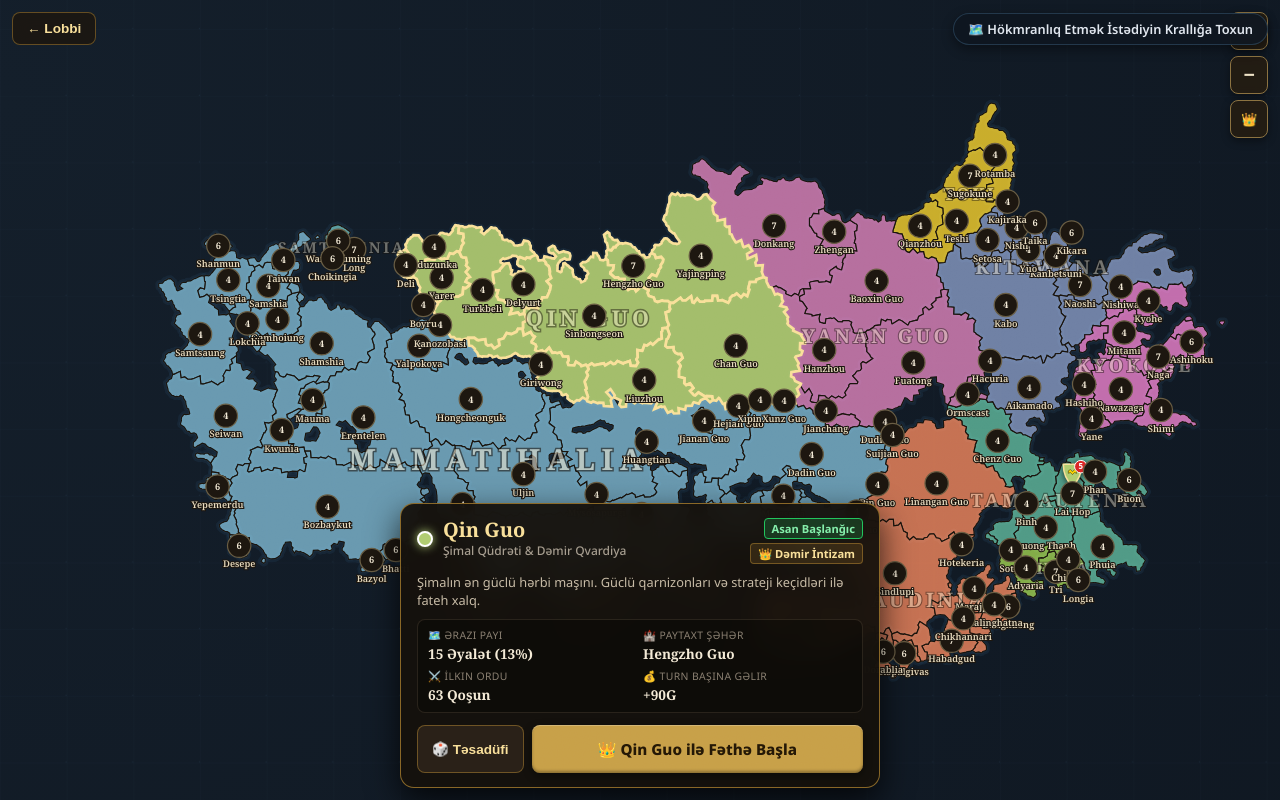
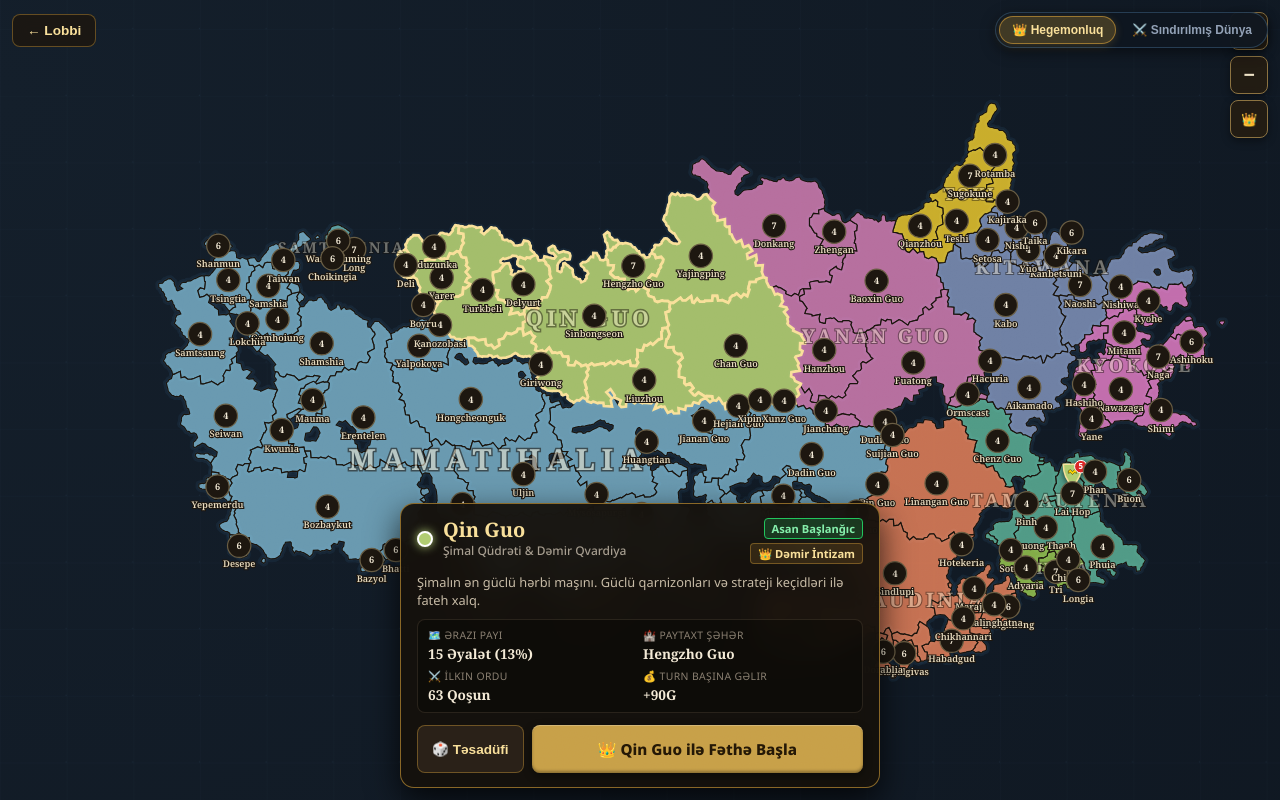
Before and after one commit to Ilkin-Ibishov/Medieval-simulator-mobile-lite, a React (Vite) app: page / in a window 1280 px wide. Both pictures are taken after a click on the button "🗺️ Xəritədən Krallıq Seç və Fəthə Başla ➔". Built offline with nearby package versions, Linux system fonts and the light colour scheme; a web font is replaced by a local one.

Commit message:
feat(scenario): implement Shattered Realm (Sındırılmış Dünya) equal-start campaign mode

```diff
--- a/src/core/game.ts
+++ b/src/core/game.ts
@@ -26,12 +26,14 @@ export interface CreateGameOptions {
   mapData?: MapData;
   chosenKingdomId?: number;
   fogOfWar?: boolean;
+  scenario?: import('./types').CampaignScenario;
 }
 
 export function createGame(options: CreateGameOptions): GameState {
   const seed = options.seed;
   const humanCount = options.humanCount ?? 1;
   const maxTurns = options.maxTurns || RULES.maxTurns;
+  const scenario = options.scenario ?? 'HEGEMONY';
 
   // If a pre-compiled Master Vector Map (e.g. Dozia) is provided:
   if (options.mapData) {
@@ -77,13 +79,34 @@ export function createGame(options: CreateGameOptions): GameState {
       };
     });
 
-    // Initialize provinces to their starting historical kingdom
+    const isShattered = scenario === 'SHATTERED';
+
+    // Initialize provinces to their starting historical kingdom or shattered capitals
     const regionState: RegionState[] = map.regions.map((r: Region) => {
-      const ownerIdx = r.stateId !== undefined && stateIdToPlayerIdx.has(r.stateId)
-        ? stateIdToPlayerIdx.get(r.stateId)!
-        : -1;
       const isCap = r.isCapital;
-      const baseTroops = isCap ? RULES.startingTroops + 2 : (r.income && r.income >= 10 ? 6 : 4);
+      let ownerIdx = -1;
+
+      if (isShattered) {
+        // In Shattered Realm, only Capital provinces are claimed by historical kingdoms
+        if (isCap && r.stateId !== undefined && stateIdToPlayerIdx.has(r.stateId)) {
+          ownerIdx = stateIdToPlayerIdx.get(r.stateId)!;
+        } else {
+          ownerIdx = -1; // Neutral Free Barony
+        }
+      } else {
+        // In Full Hegemony, all constitutive provinces belong to their historical kingdom
+        ownerIdx = r.stateId !== undefined && stateIdToPlayerIdx.has(r.stateId)
+          ? stateIdToPlayerIdx.get(r.stateId)!
+          : -1;
+      }
+
+      let baseTroops = 2;
+      if (ownerIdx >= 0) {
+        baseTroops = isCap ? RULES.startingTroops + 3 : (r.income && r.income >= 10 ? 6 : 4);
+      } else {
+        baseTroops = 2; // Neutral barony garrison
+      }
+
       return {
         owner: ownerIdx,
         troops: baseTroops,
@@ -103,6 +126,7 @@ export function createGame(options: CreateGameOptions): GameState {
       winner: null,
       events: [],
       fogOfWar: options.fogOfWar ?? true,
+      scenario,
     };
   }
 
--- a/src/core/types.ts
+++ b/src/core/types.ts
@@ -73,6 +73,8 @@ export interface TurnEvent {
 
 export type VisibilityLevel = 'VISIBLE' | 'BORDER' | 'FOGGED';
 
+export type CampaignScenario = 'HEGEMONY' | 'SHATTERED';
+
 export interface GameState {
   seed: number;
   turn: number;
@@ -85,6 +87,7 @@ export interface GameState {
   winner: PlayerId | null;
   events: TurnEvent[];
   fogOfWar?: boolean;
+  scenario?: CampaignScenario;
 }
 
 export type Action =
--- a/src/ui/App.tsx
+++ b/src/ui/App.tsx
@@ -31,6 +31,7 @@ const sleep = (ms: number) => new Promise<void>((resolve) => setTimeout(resolve,
 
 export const App: React.FC = () => {
   const [screen, setScreen] = useState<'LOBBY' | 'REALM_PICKER' | 'PLAYING'>('LOBBY');
+  const [selectedScenario, setSelectedScenario] = useState<'HEGEMONY' | 'SHATTERED'>('HEGEMONY');
   const [pickingKingdomId, setPickingKingdomId] = useState<number>(10);
   const [gameState, setGameState] = useState<GameState | null>(null);
   const [hasSavedGame, setHasSavedGame] = useState<boolean>(false);
@@ -116,6 +117,7 @@ export const App: React.FC = () => {
         chosenKingdomId: settings.chosenKingdomId,
         maxTurns: 60,
         humanCount: 1,
+        scenario: settings.scenario || selectedScenario,
       });
     } else {
       newGame = createGame({
@@ -467,6 +469,7 @@ export const App: React.FC = () => {
     const doziaMap = getDoziaMapData();
     const currentStats = kingdomStatsMap.get(pickingKingdomId) || Array.from(kingdomStatsMap.values())[0];
     const allKingdomIds = Array.from(kingdomStatsMap.keys());
+    const isShattered = selectedScenario === 'SHATTERED';
 
     // Preview GameState with 10 players and zero fog
     const previewGame: GameState = {
@@ -485,20 +488,31 @@ export const App: React.FC = () => {
         capitalLostTurns: 0,
       })),
       map: doziaMap,
-      regionState: doziaMap.regions.map((r) => ({
-        owner: r.stateId !== undefined ? r.stateId - 1 : -1,
-        troops: r.isCapital ? 7 : (r.income && r.income >= 10 ? 6 : 4),
-        exhaustedTroops: 0,
-      })),
+      regionState: doziaMap.regions.map((r) => {
+        const isCap = r.isCapital;
+        if (isShattered) {
+          return {
+            owner: isCap && r.stateId !== undefined ? r.stateId - 1 : -1,
+            troops: isCap ? 8 : 2,
+            exhaustedTroops: 0,
+          };
+        }
+        return {
+          owner: r.stateId !== undefined ? r.stateId - 1 : -1,
+          troops: isCap ? 7 : (r.income && r.income >= 10 ? 6 : 4),
+          exhaustedTroops: 0,
+        };
+      }),
       isOver: false,
       winner: null,
       events: [],
       fogOfWar: false,
+      scenario: selectedScenario,
     };
 
     return (
       <div className="game-container">
-        {/* Top Floating Guide Bar */}
+        {/* Top Floating Guide & Scenario Switcher Bar */}
         <div className="realm-picker-topbar">
           <button
             className="btn-picker-back"
@@ -510,8 +524,29 @@ export const App: React.FC = () => {
           >
             ← Lobbi
           </button>
-          <div className="realm-picker-guide-pill">
-            🗺️ Hökmranlıq Etmək İstədiyin Krallığa Toxun
+
+          {/* Scenario Mode Switcher Tabs */}
+          <div className="realm-scenario-tabs">
+            <button
+              className={`scenario-tab-btn ${selectedScenario === 'HEGEMONY' ? 'active' : ''}`}
+              onClick={() => {
+                sounds.playClick();
+                haptics.light();
+                setSelectedScenario('HEGEMONY');
+              }}
+            >
+              👑 Hegemonluq
+            </button>
+            <button
+              className={`scenario-tab-btn ${selectedScenario === 'SHATTERED' ? 'active' : ''}`}
+              onClick={() => {
+                sounds.playClick();
+                haptics.light();
+                setSelectedScenario('SHATTERED');
+              }}
+            >
+              ⚔️ Sındırılmış Dünya
+            </button>
           </div>
         </div>
 
@@ -533,6 +568,7 @@ export const App: React.FC = () => {
         {/* Floating Bottom Realm Detail Sheet */}
         <RealmPickerSheet
           stats={currentStats}
+          scenario={selectedScenario}
           onConfirmStart={() => {
             handleStartGame({
               mode: 'CAMPAIGN',
@@ -541,6 +577,7 @@ export const App: React.FC = () => {
               playerCount: 10,
               seed: Math.floor(Math.random() * 99999) + 1,
               maxTurns: 60,
+              scenario: selectedScenario,
             });
           }}
           onRandomKingdom={() => {
--- a/src/ui/Lobby.tsx
+++ b/src/ui/Lobby.tsx
@@ -13,6 +13,7 @@ export interface GameSettings {
   playerCount: number;
   seed: number;
   maxTurns?: number;
+  scenario?: import('../core/types').CampaignScenario;
 }
 
 interface LobbyProps {
--- a/src/ui/RealmPickerSheet.tsx
+++ b/src/ui/RealmPickerSheet.tsx
@@ -16,15 +16,19 @@ export interface RealmStats {
 
 interface RealmPickerSheetProps {
   stats: RealmStats;
+  scenario?: 'HEGEMONY' | 'SHATTERED';
   onConfirmStart: () => void;
   onRandomKingdom: () => void;
 }
 
 export const RealmPickerSheet: React.FC<RealmPickerSheetProps> = ({
   stats,
+  scenario = 'HEGEMONY',
   onConfirmStart,
   onRandomKingdom,
 }) => {
+  const isShattered = scenario === 'SHATTERED';
+
   const meta = DOZIA_KINGDOMS_METADATA[stats.id] || {
     name: stats.name,
     color: stats.color,
@@ -36,6 +40,9 @@ export const RealmPickerSheet: React.FC<RealmPickerSheetProps> = ({
   };
 
   const getDifficultyBadge = (diff: 'ASAN' | 'ORTA' | 'ÇƏTİN') => {
+    if (isShattered) {
+      return { bg: 'rgba(59, 130, 246, 0.2)', border: '#3b82f6', text: '#93c5fd', label: 'Bərabər Başlanğıc' };
+    }
     switch (diff) {
       case 'ASAN':
         return { bg: 'rgba(34, 197, 94, 0.2)', border: '#22c55e', text: '#86efac', label: 'Asan Başlanğıc' };
@@ -47,6 +54,15 @@ export const RealmPickerSheet: React.FC<RealmPickerSheetProps> = ({
   };
 
   const diffBadge = getDifficultyBadge(meta.difficulty);
+
+  const displayProvinces = isShattered ? 1 : stats.provinceCount;
+  const displayMapShare = isShattered ? 1 : stats.mapSharePercent;
+  const displayTroops = isShattered ? 8 : stats.totalTroops;
+  const displayIncome = isShattered ? 12 : stats.turnIncome;
+  const displayDescription = isShattered
+    ? 'İmperiyalar süqut edib! Yalnız paytaxt qalası və 8 seçmə qoşunla başlayırsan. 107 azad baronluğu hamıdan tez fəth etmək üçün yarış!'
+    : meta.description;
+  const displayTrait = isShattered ? '⚡ Bərabər Paytaxt Fəthi' : meta.trait;
 
   return (
     <div className="realm-picker-sheet">
@@ -78,20 +94,20 @@ export const RealmPickerSheet: React.FC<RealmPickerSheetProps> = ({
             {diffBadge.label}
           </span>
           <span className="realm-badge realm-trait-badge">
-            {meta.trait}
+            {displayTrait}
           </span>
         </div>
       </div>
 
       {/* Description */}
-      <p className="realm-description">{meta.description}</p>
+      <p className="realm-description">{displayDescription}</p>
 
       {/* Key Stats Grid */}
       <div className="realm-stats-grid">
         <div className="realm-stat-box">
           <span className="stat-label">🗺️ Ərazi Payı</span>
           <span className="stat-value text-gold">
-            {stats.provinceCount} Əyalət ({stats.mapSharePercent}%)
+            {displayProvinces} Əyalət ({displayMapShare}%)
           </span>
         </div>
         <div className="realm-stat-box">
@@ -100,11 +116,11 @@ export const RealmPickerSheet: React.FC<RealmPickerSheetProps> = ({
         </div>
         <div className="realm-stat-box">
           <span className="stat-label">⚔️ İlkin Ordu</span>
-          <span className="stat-value">{stats.totalTroops} Qoşun</span>
+          <span className="stat-value">{displayTroops} Qoşun</span>
         </div>
         <div className="realm-stat-box">
           <span className="stat-label">💰 Turn Başına Gəlir</span>
-          <span className="stat-value text-gold">+{stats.turnIncome}G</span>
+          <span className="stat-value text-gold">+{displayIncome}G</span>
         </div>
       </div>
 
--- a/src/ui/styles.css
+++ b/src/ui/styles.css
@@ -1759,6 +1759,41 @@ body::after {
   border-color: #d9a43a;
 }
 
+.realm-scenario-tabs {
+  display: flex;
+  background: rgba(15, 23, 33, 0.9);
+  backdrop-filter: blur(10px);
+  border: 1px solid rgba(85, 135, 180, 0.35);
+  border-radius: 20px;
+  padding: 3px;
+  gap: 4px;
+  box-shadow: 0 4px 14px rgba(0, 0, 0, 0.5);
+}
+
+.scenario-tab-btn {
+  background: transparent;
+  color: #94a3b8;
+  border: none;
+  padding: 6px 12px;
+  border-radius: 16px;
+  font-size: 0.75rem;
+  font-weight: 700;
+  cursor: pointer;
+  transition: all 0.2s ease;
+  white-space: nowrap;
+}
+
+.scenario-tab-btn:hover {
+  color: #f1f5f9;
+}
+
+.scenario-tab-btn.active {
+  background: rgba(217, 164, 58, 0.25);
+  color: #fae19c;
+  border: 1px solid rgba(217, 164, 58, 0.6);
+  box-shadow: 0 2px 8px rgba(217, 164, 58, 0.2);
+}
+
 .realm-picker-guide-pill {
   background: rgba(15, 23, 33, 0.9);
   backdrop-filter: blur(8px);
```
Also changed, not shown: 1 other file (tests, documents, lock files or other folders).
